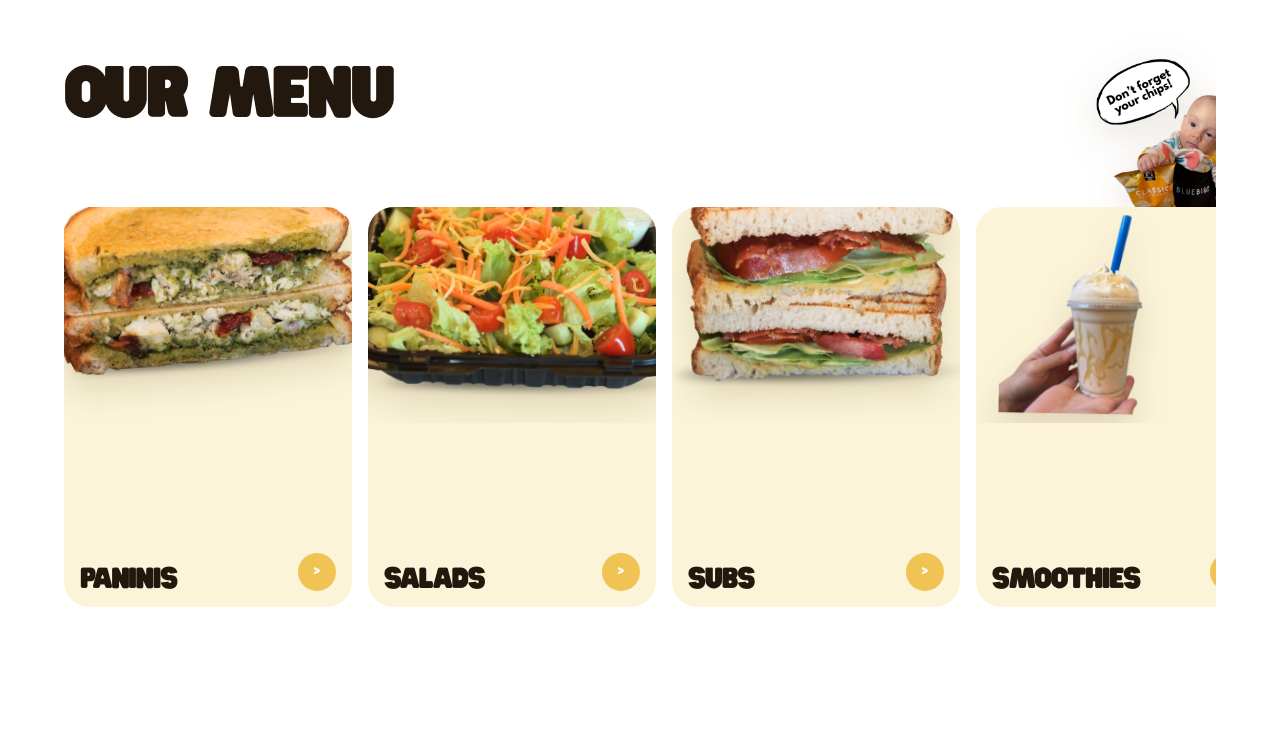
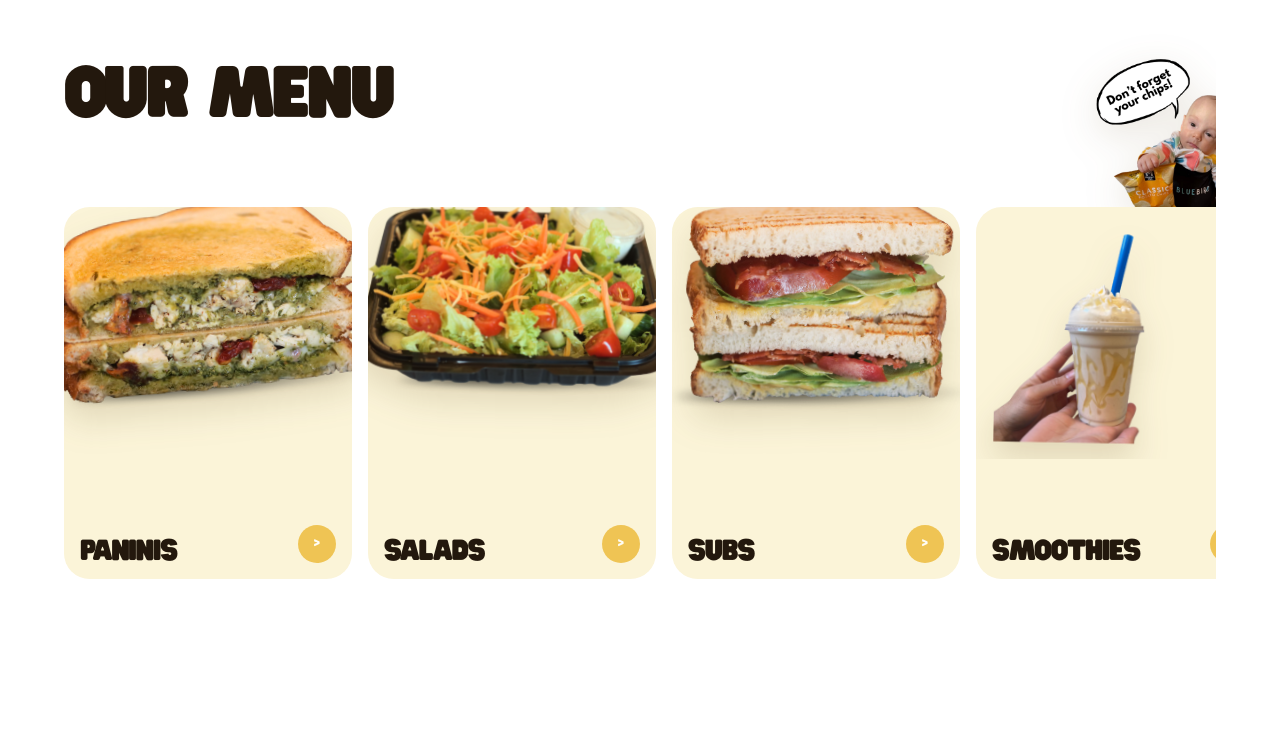
Before and after one commit to andrewchwalik/bluebird, a React (Vite) app: page / in a window 1280 px wide. Shown: the part 2140-2884 px from the top of the page. Built offline with nearby package versions, Linux system fonts and the light colour scheme; no server answers.

Commit message:
Improve home menu card media framing

```diff
--- a/src/App.css
+++ b/src/App.css
@@ -648,9 +648,9 @@ main {
 .menu-showcase-card {
   position: relative;
   display: grid;
-  grid-template-rows: 13.5rem 1fr;
+  grid-template-rows: 15.75rem 1fr;
   gap: 0;
-  min-height: 25rem;
+  min-height: 23.25rem;
   padding: 0 1rem 1rem;
   border-radius: 1.6rem;
   background: #fbf4d8;
@@ -696,17 +696,17 @@ main {
 .menu-showcase-image {
   position: relative;
   z-index: 2;
-  min-height: 13.5rem;
-  height: 13.5rem;
+  min-height: 15.75rem;
+  height: 15.75rem;
   margin: 0 -1rem;
   overflow: hidden;
 }
 
 .menu-showcase-image img {
   position: absolute;
-  top: var(--menu-card-top, -2rem);
+  top: var(--menu-card-top, -1rem);
   left: var(--menu-card-left, 50%);
-  width: var(--menu-card-width, 120%);
+  width: var(--menu-card-width, 112%);
   max-width: none;
   height: auto;
   object-fit: contain;
@@ -719,51 +719,51 @@ main {
 }
 
 .menu-category-image-one img {
-  --menu-card-top: -3.35rem;
+  --menu-card-top: -1.6rem;
   --menu-card-left: 50%;
-  --menu-card-width: 122%;
+  --menu-card-width: 120%;
   --menu-card-rotate: -4deg;
+  --menu-card-scale: 1.08;
+}
+
+.menu-category-image-two img {
+  --menu-card-top: -1.2rem;
+  --menu-card-left: 50%;
+  --menu-card-width: 112%;
+  --menu-card-rotate: 1deg;
+  --menu-card-scale: 1.08;
+}
+
+.menu-category-image-three img {
+  --menu-card-top: -1.45rem;
+  --menu-card-left: 51%;
+  --menu-card-width: 116%;
+  --menu-card-rotate: -2deg;
+  --menu-card-scale: 1.08;
+}
+
+.menu-category-image-four img {
+  --menu-card-top: 1.2rem;
+  --menu-card-left: 45%;
+  --menu-card-width: 74%;
+  --menu-card-rotate: 1deg;
   --menu-card-scale: 1.04;
 }
 
-.menu-category-image-two img {
-  --menu-card-top: -2.15rem;
-  --menu-card-left: 50%;
-  --menu-card-width: 118%;
-  --menu-card-rotate: 1deg;
-  --menu-card-scale: 1.16;
-}
-
-.menu-category-image-three img {
-  --menu-card-top: -3rem;
+.menu-category-image-five img {
+  --menu-card-top: -0.55rem;
   --menu-card-left: 51%;
-  --menu-card-width: 120%;
-  --menu-card-rotate: -2deg;
-  --menu-card-scale: 1.04;
-}
-
-.menu-category-image-four img {
-  --menu-card-top: -0.15rem;
-  --menu-card-left: 45%;
+  --menu-card-width: 108%;
+  --menu-card-rotate: -1deg;
+  --menu-card-scale: 1.03;
+}
+
+.menu-category-image-six img {
+  --menu-card-top: 0.15rem;
+  --menu-card-left: 56%;
   --menu-card-width: 72%;
-  --menu-card-rotate: 1deg;
-  --menu-card-scale: 1.02;
-}
-
-.menu-category-image-five img {
-  --menu-card-top: -2.2rem;
-  --menu-card-left: 51%;
-  --menu-card-width: 112%;
-  --menu-card-rotate: -1deg;
-  --menu-card-scale: 1.04;
-}
-
-.menu-category-image-six img {
-  --menu-card-top: -1.55rem;
-  --menu-card-left: 56%;
-  --menu-card-width: 78%;
   --menu-card-rotate: 8deg;
-  --menu-card-scale: 1.02;
+  --menu-card-scale: 1;
 }
 
 .menu-showcase-footer {
@@ -774,7 +774,7 @@ main {
   justify-content: space-between;
   gap: 0.9rem;
   margin-top: auto;
-  padding-top: 1.2rem;
+  padding-top: 0.5rem;
 }
 
 .menu-showcase-footer h3 {
```
